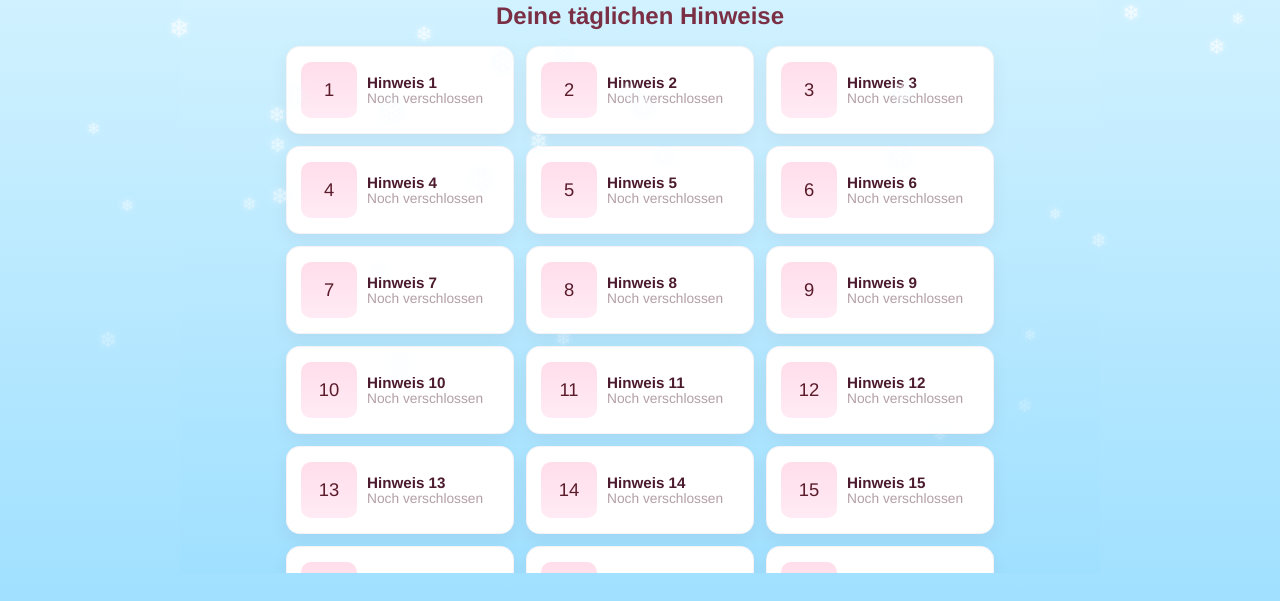
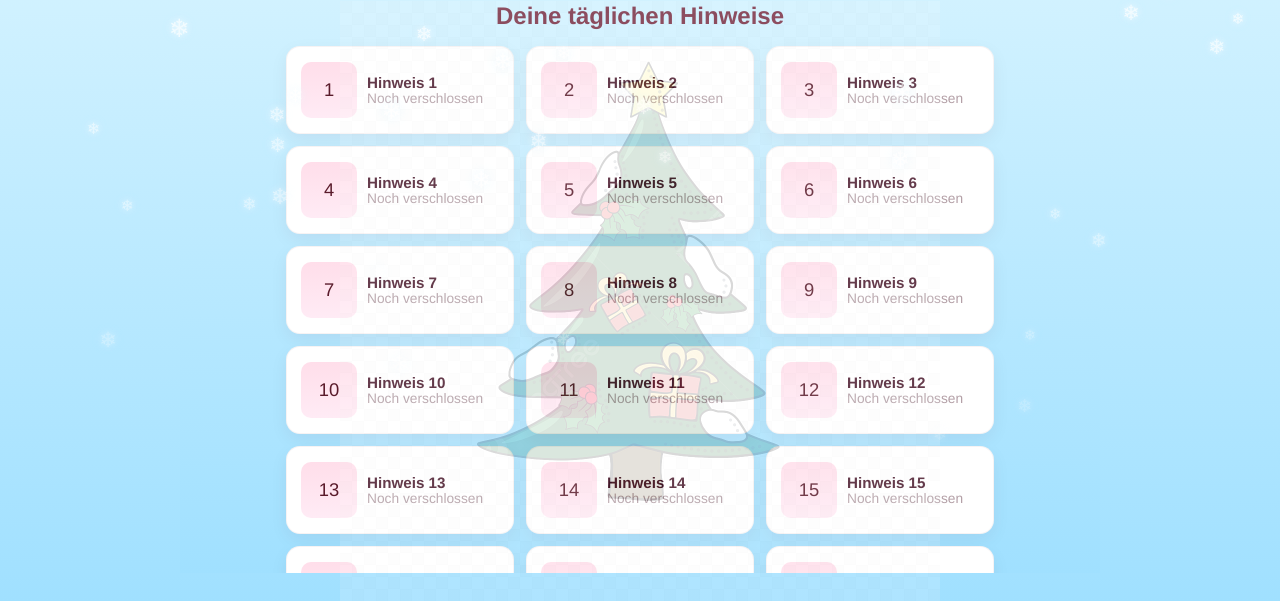
Before and after one commit to JakobKailer/Annas-Adventskalender, a plain HTML site: page index.html in a window 1280 px wide. Shown: the part 199-800 px from the top of the page. Drawn offline with Linux system fonts and the light colour scheme.

Commit message:
Update index.html

```diff
--- a/index.html
+++ b/index.html
@@ -135,36 +135,29 @@ h2 {
 
 @keyframes blink{0%{opacity:0.2;}100%{opacity:1;}}
 
+@media (max-width:420px){
+  .hint-box{min-height:72px;padding:14px;}
+  h1{font-size:1.8rem;}
+}
 #tree {
   position: fixed;
   bottom: 0;
   left: 50%;
   transform: translateX(-50%);
-  width: 80vw;
-  max-width: 1200px;
+  width: 80vw;          /* Baum breit */
+  max-width: 1200px;     /* optional */
   height: auto;
-  min-height: 600px;
-  background: url('tree.png') no-repeat center bottom/contain;
-  opacity: 0.15;
-  z-index: 0;
-  pointer-events: none;
-}
-
-#hints, h1, #countdown, .lights {
-  position: relative;
-  z-index: 1;
-}
-
-@media (max-width:420px){
-  .hint-box{min-height:72px;padding:14px;}
-  h1{font-size:1.8rem;}
+  min-height: 600px;     /* Mindesthöhe */
+  background: url('weihnachtsbild.jpg') no-repeat center bottom/contain; /* dein Baum-Bild */
+  background: url('weihnachtsbild01.jpg') no-repeat center bottom/contain; /* dein Baum-Bild */
+  opacity: 0.15;         /* dezent */
+  z-index: 0;            /* hinter allen Elementen */
+  pointer-events: none;  /* klickbar bleiben die Hinweise */
 }
 </style>
 </head>
 <body>
-
 <div id="tree"></div>
-
 <h1>💖 Weihnachts-Countdown für Dich 💖</h1>
 <div id="countdown" aria-live="polite">Lädt…</div>
 <h2>Deine täglichen Hinweise</h2>
@@ -221,12 +214,7 @@ const hintsContainer = document.getElementById('hints');
 function isHintAvailable(day){
   const now = new Date();
   const hintDate = new Date(now.getFullYear(),11,day);
-  return now > hintDate; // past days only
-}
-
-function isTodayHint(day){
-  const now = new Date();
-  return day === now.getDate(); // today
+  return now >= hintDate;
 }
 
 function showMessage(ev, day, text){
@@ -234,6 +222,7 @@ function showMessage(ev, day, text){
   const box = ev.currentTarget;
   const s = box.querySelector('div:last-child');
 
+  if(isHintAvailable(day)){
     s.innerHTML = `<strong>Hinweis ${day}</strong><p>${text}</p>`;
     box.classList.remove('locked');
 
@@ -257,11 +246,15 @@ function showMessage(ev, day, text){
       {duration:650+Math.random()*250,easing:'cubic-bezier(.1,.9,.2,1)'});
       setTimeout(()=>spark.remove(),1100);
     }
+
+  } else {
+    s.innerHTML = `<strong>Hinweis ${day}</strong><p>${["Nicht so ungeduldig 😘","Bald weißt du mehr ❤️","Noch ein bisschen warten 💕"][Math.floor(Math.random()*3)]}</p>`;
+  }
 }
 
-// Create hint boxes
+// Hinweise erstellen
 hints.forEach((text, idx)=>{
-  const day = idx + 1;
+  const day = idx+1;
   const box = document.createElement('div');
   box.className = 'hint-box';
   box.setAttribute('role','button');
@@ -270,22 +263,13 @@ hints.forEach((text, idx)=>{
   const s = document.createElement('div');
 
   if(isHintAvailable(day)){
-    // Past hints: immediately visible
     s.innerHTML = `<strong>Hinweis ${day}</strong><p>${text}</p>`;
-  } else if(isTodayHint(day)){
-    // Today's hint: locked until click
-    s.innerHTML = `<strong>Hinweis ${day}</strong><p>Zum Ansehen tippen / klicken</p>`;
-    box.classList.add('locked');
-    box.addEventListener('click', (ev)=>showMessage(ev, day, text), {passive:false});
-    box.addEventListener('touchstart', (ev)=>showMessage(ev, day, text), {passive:false});
-    box.addEventListener('keydown', (e)=>{if(e.key==='Enter'||e.key===' '){showMessage(ev, day, text)}});
   } else {
-    // Future hints: locked
     s.innerHTML = `<strong>Hinweis ${day}</strong><p>Noch verschlossen</p>`;
     box.classList.add('locked');
-    box.addEventListener('click', (ev)=>showMessage(ev, day, text), {passive:false});
-    box.addEventListener('touchstart', (ev)=>showMessage(ev, day, text), {passive:false});
-    box.addEventListener('keydown', (e)=>{if(e.key==='Enter'||e.key===' '){showMessage(ev, day, text)}});
+    box.addEventListener('click',(ev)=>showMessage(ev, day, text),{passive:false});
+    box.addEventListener('touchstart',(ev)=>showMessage(ev, day, text),{passive:false});
+    box.addEventListener('keydown',(e)=>{if(e.key==='Enter'||e.key===' '){showMessage(e, day, text)}});
   }
 
   box.appendChild(meta);
```
Lines whose indentation alone changed are shown as unchanged.
